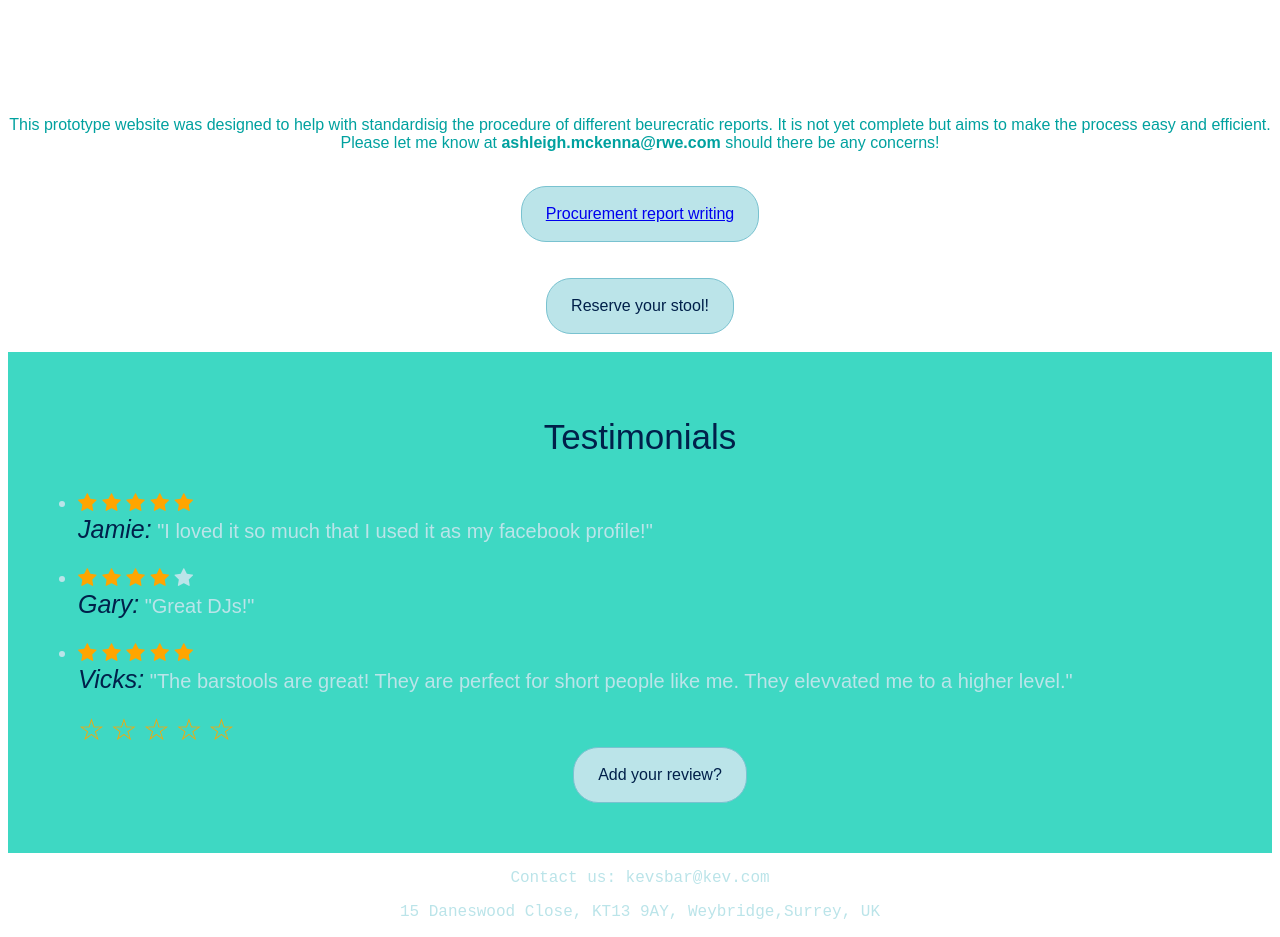
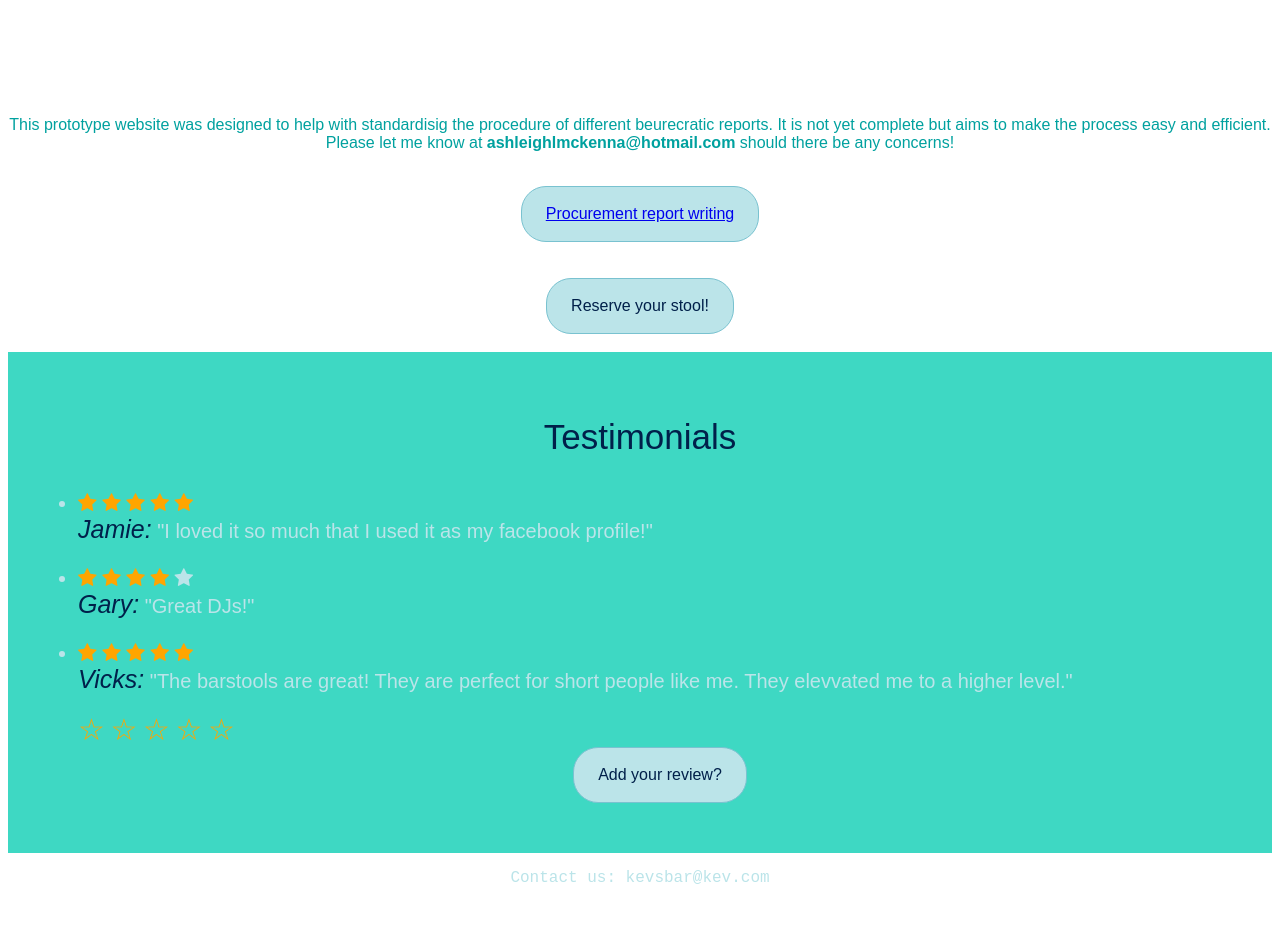
Before and after one commit to ashmck/ashleighweb, a plain HTML site: page index.html in a window 1280 px wide. Shown: the part 1080-2017 px from the top of the page. After the commit the page ends 1983 px from the top, so only its background shows below. Drawn offline with Linux system fonts and the light colour scheme; a web font is replaced by a local one.

Commit message:
Add files via upload

```diff
--- a/index.html
+++ b/index.html
@@ -297,7 +297,7 @@ input[name="r"]{
   </br>
 
  <hr size="30" width="100%" color="#3ED8C3">
-<h2 > RWE Generation UK 2022 </h2>
+<h2 >  UK 2022 </h2>
 
     <div class="slidershow middle">
 
@@ -338,7 +338,7 @@ input[name="r"]{
 
 </br>
 
-    Please let me know at <strong> ashleigh.mckenna@rwe.com </strong> should there be any concerns!
+    Please let me know at <strong> ashleighlmckenna@hotmail.com </strong> should there be any concerns!
 </p>
 </br>
 <button id='btn1' type="button">
@@ -407,7 +407,7 @@ input[name="r"]{
 
 <footer class="foot">
   <p>Contact us: kevsbar@kev.com</p>
-  <p>15 Daneswood Close, KT13 9AY, Weybridge,Surrey, UK</a></p>
+  <p></a></p>
 </footer>
 
   </body>
```
